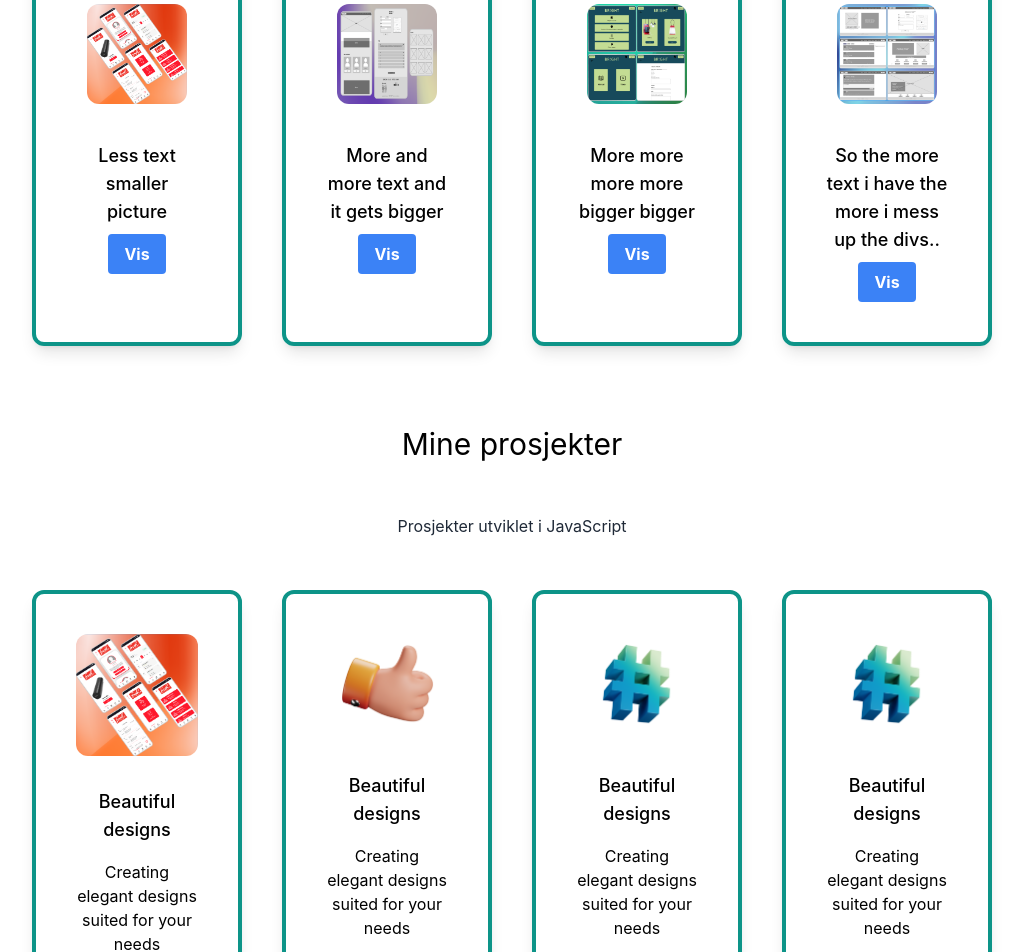
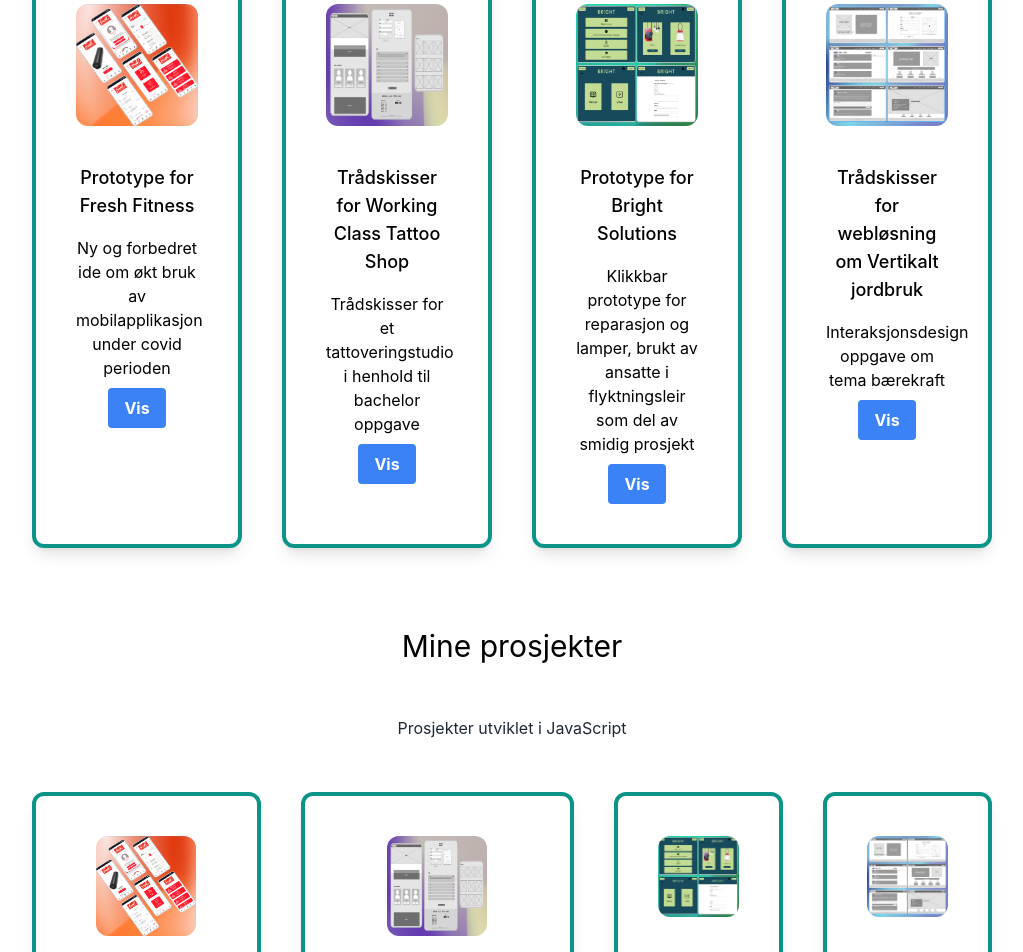
Before and after one commit to joakimtin/reactporto, a Next.js app: page / in a window 1280 px wide. Shown: the part 1220-2172 px from the top of the page, without its empty margins (128-1151 px from the left). Built offline with nearby package versions, Linux system fonts and the light colour scheme.

Commit message:
prosjektkort

```diff
--- a/pages/index.js
+++ b/pages/index.js
@@ -59,29 +59,33 @@ export default function Home() {
             <p className="text-md py-2 leading-8 text-gray-800">Prosjekter utviklet i Figma</p>
           </div>
 
-          <div className="lg:flex gap-10 mx-auto content-center">
-             <div  className="text-center shadow-lg p-10 rounded-xl my-10 border-4 border-teal-600 items-center w-3/12">
-              <Image src={figma1} width={"100%"} height={"100%"} layout="fixed" className="rounded-xl border-teal-600" />
-              <h3 className="text-lg font-medium pt-8 pb-2 text-clip flex-1">Less text smaller picture</h3>
+          <div className="text-center lg:grid grid-cols-4 gap-10 mx-auto">
+             <div  className="text-center shadow-lg p-10 rounded-xl my-10 border-4 border-teal-600">
+              <Image src={figma1} width={200} height={200} className="rounded-xl border-teal-600" />
+              <h3 className="text-lg font-medium pt-8 pb-2 text-clip flex-1">Prototype for Fresh Fitness</h3>
+              <p className="py-2">Ny og forbedret ide om økt bruk av mobilapplikasjon under covid perioden</p>
               <button class="bg-blue-500 hover:bg-blue-700 text-white font-bold py-2 px-4 rounded ">Vis</button>
             </div>
 
-            <div className="text-center shadow-lg p-10 rounded-xl my-10 border-4 border-teal-600 items-center w-3/12">
-              <Image src={figma2} width={"100%"} height={"100%"} layout="fixed" className="rounded-xl border-teal-600" />
-              <h3 className="text-lg font-medium pt-8 pb-2 text-clip flex-1">More and more text and it gets bigger</h3>
+            <div className="text-center shadow-lg p-10 rounded-xl my-10 border-4 border-teal-600">
+              <Image src={figma2} width={200} height={200} className="rounded-xl border-teal-600" />
+              <h3 className="text-lg font-medium pt-8 pb-2 text-clip flex-1">Trådskisser for Working Class Tattoo Shop</h3>
+              <p className="py-2">Trådskisser for et tattoveringstudio i henhold til bachelor oppgave</p>
               <button class="bg-blue-500 hover:bg-blue-700 text-white font-bold py-2 px-4 rounded ">Vis</button>
             </div>
 
-            <div className="text-center shadow-lg p-10 rounded-xl my-10 border-4 border-teal-600 items-center w-3/12">
-              <Image src={figma3} width={"100%"} height={"100%"} layout="fixed" className="rounded-xl border-teal-600" />
-              <h3 className="text-lg font-medium pt-8 pb-2 text-clip flex-1">More more more more bigger bigger</h3>
+            <div className="text-center shadow-lg p-10 rounded-xl my-10 border-4 border-teal-600">
+              <Image src={figma3} width={200} height={200} className="rounded-xl border-teal-600" />
+              <h3 className="text-lg font-medium pt-8 pb-2 text-clip flex-1">Prototype for Bright Solutions</h3>
+              <p className="py-2">Klikkbar prototype for reparasjon og lamper, brukt av ansatte i flyktningsleir som del av smidig prosjekt</p>
               <button class="bg-blue-500 hover:bg-blue-700 text-white font-bold py-2 px-4 rounded ">Vis</button>
             </div>
 
-            <div className="text-center shadow-lg p-10 rounded-xl my-10 border-4 border-teal-600 items-center w-3/12" layout="responsive">
-              <Image src={figma4} width={"100%"} height={"100%"} layout="fixed" className="rounded-xl border-teal-600" />
-              <h3 className="text-lg font-medium pt-8 pb-2 text-clip overflow-hidden flex-1">So the more text i have the more i mess up the divs..</h3>
-              <button class="bg-blue-500 hover:bg-blue-700 text-white font-bold py-2 px-4 rounded bottom-0">Vis</button>
+            <div className="text-center shadow-lg p-10 rounded-xl my-10 border-4 border-teal-600" layout="responsive">
+              <Image src={figma4} width={200} height={200} className="rounded-xl border-teal-600" />
+              <h3 className="text-lg font-medium pt-8 pb-2 text-clip overflow-hidden flex-1">Trådskisser for webløsning om Vertikalt jordbruk</h3>
+              <p className="py-2">Interaksjonsdesign oppgave om tema bærekraft</p>
+              <button class="bg-blue-500 hover:bg-blue-700 text-white font-bold py-2 px-4 rounded bottom-0 relative bottom-2,5">Vis</button>
             </div>
             </div>
 
@@ -95,14 +99,25 @@ export default function Home() {
 
           <div className="lg:flex gap-10 mx-auto">
             <div className="text-center shadow-lg p-10 rounded-xl my-10 border-4 border-teal-600">
-              <Image src={figma1} width={100} height={100} layout="responsive" className="rounded-xl border-teal-600"/>
+              <Image src={figma1} width={100} height={100} className="rounded-xl border-teal-600"/>
               <h3 className="text-lg font-medium pt-8 pb-2">Beautiful designs</h3>
-              <p className="py-2">Creating elegant designs suited for your needs</p>
+              <p className="py-2">Creating elegant designs suited for your needs sasd asdasd asd a asd asd ads asd asd asdd asd asd</p>
               <h4 className="py-4 text-teal-600">Design tools i use</h4>
             </div>
 
             <div className="text-center shadow-lg p-10 rounded-xl my-10 border-4 border-teal-600">
-              <Image src={consulting} width={100} height={100}/>
+              <Image src={figma2} width={100} height={100} className="rounded-xl border-teal-600"/>
+              <h3 className="text-lg font-medium pt-8 pb-2">Beautiful designs</h3>
+              <p  className="py-2">Creating elegant designs suited for your asd asd asd asd asd asd asd asd asd asd asd asd asd  asd asd asd asd asd asd asd asd asd</p>
+              <h4 className="py-4 text-teal-600">Design tools i use</h4>
+              <p className="text-gray-800 py-1">Photoshop</p>
+              <p className="text-gray-800 py-1">Figma</p>
+              <p className="text-gray-800 py-1">html</p>
+              <p className="text-gray-800 py-1">css</p>
+            </div>
+
+            <div className="text-center shadow-lg p-10 rounded-xl my-10 border-4 border-teal-600">
+              <Image src={figma3} width={100} height={100} className="rounded-xl border-teal-600"/>
               <h3 className="text-lg font-medium pt-8 pb-2">Beautiful designs</h3>
               <p className="py-2">Creating elegant designs suited for your needs</p>
               <h4 className="py-4 text-teal-600">Design tools i use</h4>
@@ -113,18 +128,7 @@ export default function Home() {
             </div>
 
             <div className="text-center shadow-lg p-10 rounded-xl my-10 border-4 border-teal-600">
-              <Image src={code} width={100} height={100}/>
-              <h3 className="text-lg font-medium pt-8 pb-2">Beautiful designs</h3>
-              <p className="py-2">Creating elegant designs suited for your needs</p>
-              <h4 className="py-4 text-teal-600">Design tools i use</h4>
-              <p className="text-gray-800 py-1">Photoshop</p>
-              <p className="text-gray-800 py-1">Figma</p>
-              <p className="text-gray-800 py-1">html</p>
-              <p className="text-gray-800 py-1">css</p>
-            </div>
-
-            <div className="text-center shadow-lg p-10 rounded-xl my-10 border-4 border-teal-600">
-              <Image src={code} width={100} height={100}/>
+              <Image src={figma4} width={100} height={100} className="rounded-xl border-teal-600"/>
               <h3 className="text-lg font-medium pt-8 pb-2">Beautiful designs</h3>
               <p className="py-2">Creating elegant designs suited for your needs</p>
               <h4 className="py-4 text-teal-600">Design tools i use</h4>
```
